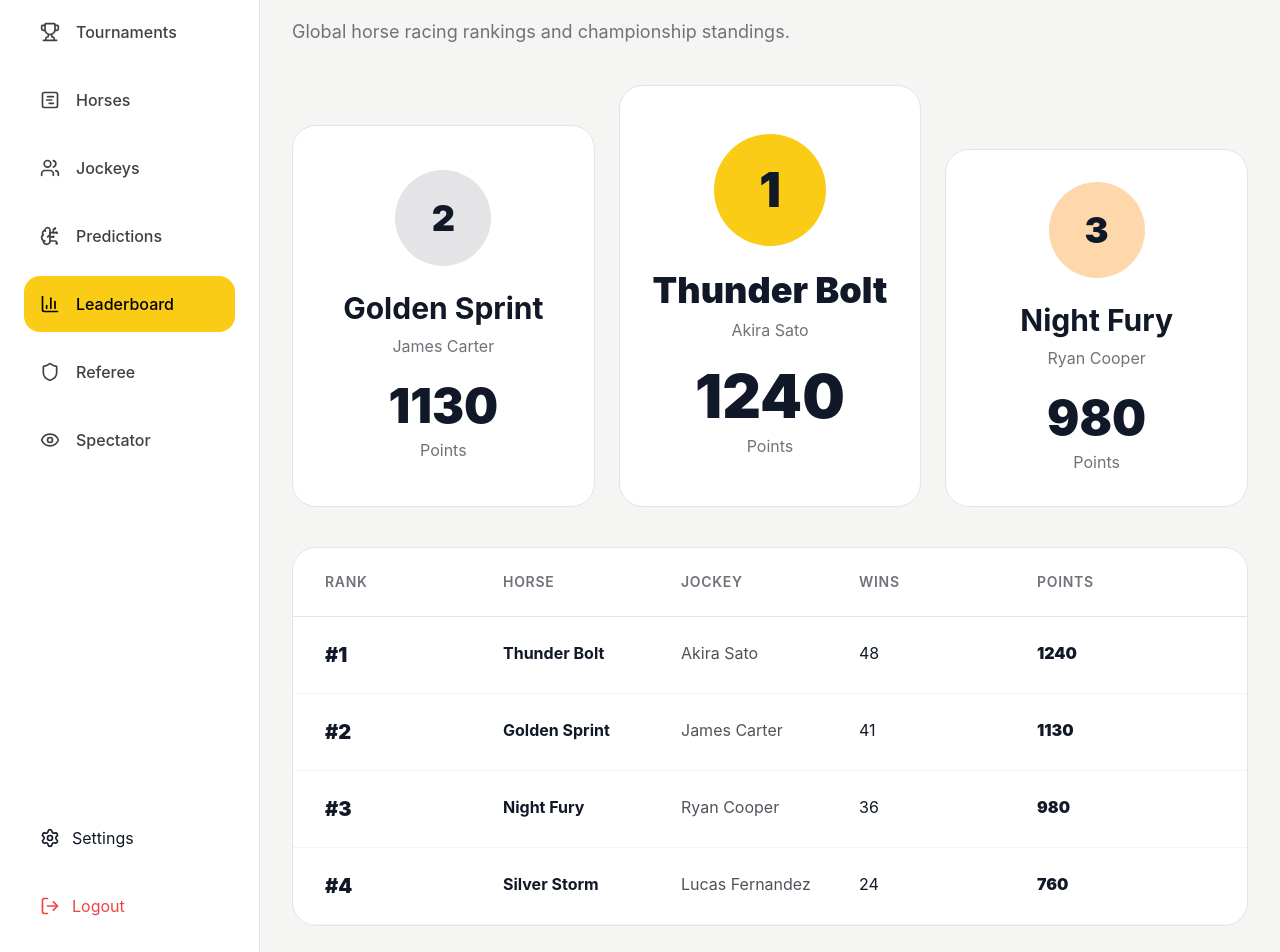
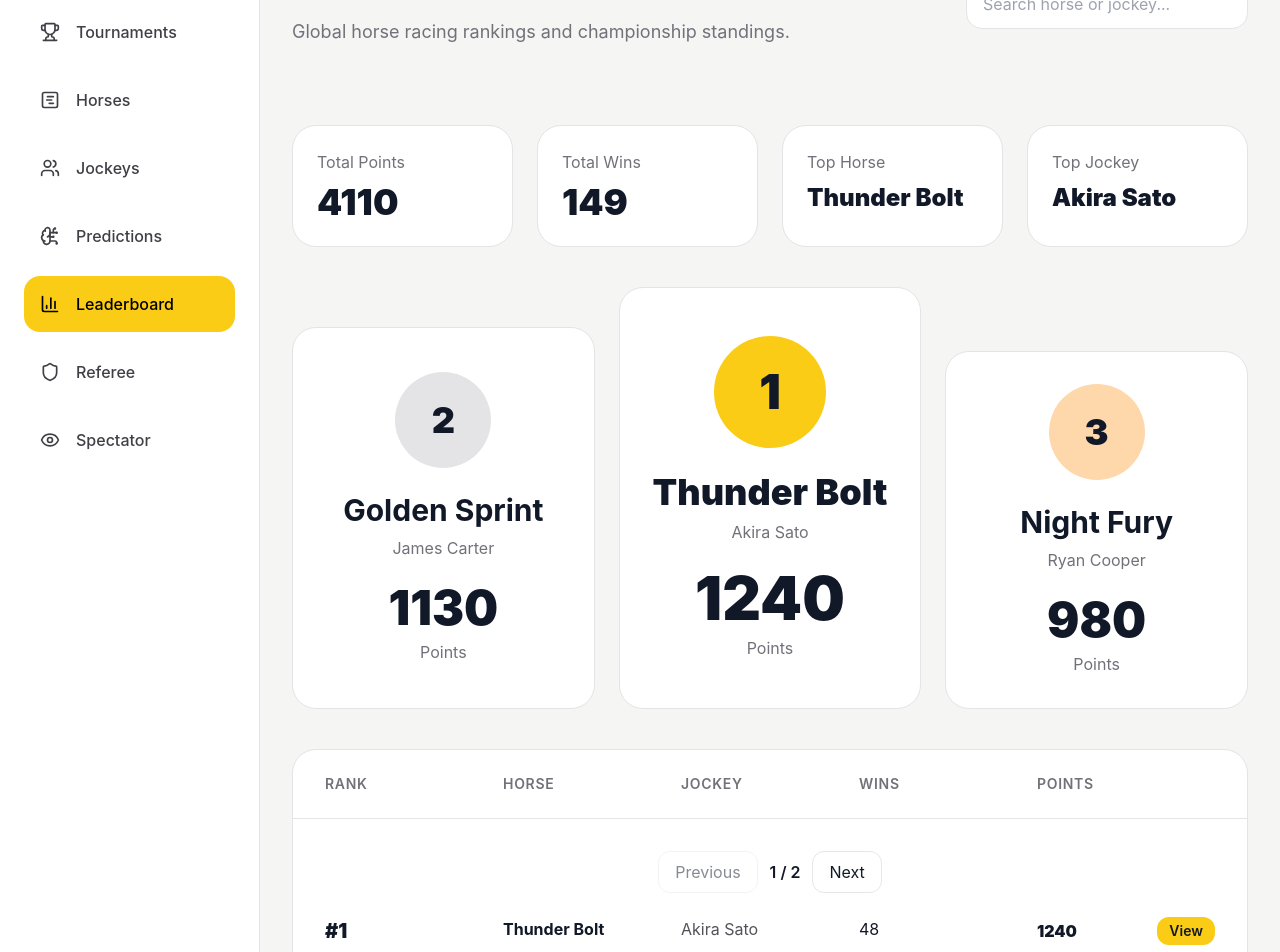
Before and after one commit to quang-nx2905/HorseRaceTMS, a React (Vite) app: page /leaderboard in a window 1280 px wide. Shown: the part 200-1152 px from the top of the page. Built offline with nearby package versions, Linux system fonts and the light colour scheme; sample sign-in values are in the browser's storage.

Commit message:
complete CRUD Leaderboard

```diff
--- /dev/null
+++ b/src/components/leaderboard/RankingDetailsModal.jsx
@@ -0,0 +1,73 @@
+import Modal from "../common/Modal";
+
+function RankingDetailsModal({
+    open,
+    onClose,
+    ranking,
+}) {
+
+    if (!ranking) return null;
+
+    return (
+
+        <Modal
+            open={open}
+            onClose={onClose}
+            title="Ranking Details"
+        >
+
+            <div className="space-y-4">
+
+                <div>
+                    <p className="text-zinc-500">
+                        Rank
+                    </p>
+                    <h3 className="font-bold">
+                        #{ranking.rank}
+                    </h3>
+                </div>
+
+                <div>
+                    <p className="text-zinc-500">
+                        Horse
+                    </p>
+                    <h3 className="font-bold">
+                        {ranking.horse}
+                    </h3>
+                </div>
+
+                <div>
+                    <p className="text-zinc-500">
+                        Jockey
+                    </p>
+                    <h3 className="font-bold">
+                        {ranking.jockey}
+                    </h3>
+                </div>
+
+                <div>
+                    <p className="text-zinc-500">
+                        Wins
+                    </p>
+                    <h3 className="font-bold">
+                        {ranking.wins}
+                    </h3>
+                </div>
+
+                <div>
+                    <p className="text-zinc-500">
+                        Points
+                    </p>
+                    <h3 className="font-bold">
+                        {ranking.points}
+                    </h3>
+                </div>
+
+            </div>
+
+        </Modal>
+
+    );
+}
+
+export default RankingDetailsModal;
--- a/src/pages/Leaderboard.jsx
+++ b/src/pages/Leaderboard.jsx
@@ -1,4 +1,21 @@
+import { useState } from "react";
+import RankingDetailsModal from "../components/leaderboard/RankingDetailsModal";
+
 function Leaderboard() {
+
+  const [search, setSearch] =
+    useState("");
+
+  const [openDetails, setOpenDetails] =
+    useState(false);
+
+  const [selectedRanking, setSelectedRanking] =
+    useState(null);
+
+  const [currentPage, setCurrentPage] =
+    useState(1);
+
+  const itemsPerPage = 3;
 
   const rankings = [
 
@@ -36,12 +53,70 @@ function Leaderboard() {
 
   ];
 
+  const filteredRankings =
+    rankings.filter(
+      (item) =>
+        item.horse
+          .toLowerCase()
+          .includes(
+            search.toLowerCase()
+          ) ||
+        item.jockey
+          .toLowerCase()
+          .includes(
+            search.toLowerCase()
+          )
+    );
+
+  const totalPages =
+    Math.ceil(
+      filteredRankings.length /
+      itemsPerPage
+    );
+
+  const paginatedRankings =
+    filteredRankings.slice(
+      (currentPage - 1) *
+      itemsPerPage,
+      currentPage *
+      itemsPerPage
+    );
+
+  const totalPoints =
+    rankings.reduce(
+      (sum, item) =>
+        sum + item.points,
+      0
+    );
+
+  const totalWins =
+    rankings.reduce(
+      (sum, item) =>
+        sum + item.wins,
+      0
+    );
+
+  const topHorse =
+    rankings[0]?.horse;
+
+  const topJockey =
+    rankings[0]?.jockey;
+
   return (
 
     <div>
 
       {/* HEADER */}
-      <div className="mb-10">
+      <div
+        className="
+    flex
+    items-center
+    justify-between
+    mb-10
+  "
+      >
+
+        <div>
 
           <h1 className="page-title">
             Leaderboard
@@ -51,6 +126,110 @@ function Leaderboard() {
             Global horse racing rankings
             and championship standings.
           </p>
+
+        </div>
+
+        <input
+          type="text"
+          placeholder="Search horse or jockey..."
+          value={search}
+          onChange={(e) =>
+            setSearch(e.target.value)
+          }
+          className="
+      px-4
+      py-3
+
+      border
+      border-zinc-200
+
+      rounded-2xl
+
+      outline-none
+    "
+        />
+
+      </div>
+
+      {/* STATS */}
+      <div
+        className="
+    grid
+    grid-cols-1
+    md:grid-cols-2
+    xl:grid-cols-4
+    gap-6
+    mb-10
+  "
+      >
+
+        <div className="card p-6">
+
+          <p className="text-zinc-500 mb-2">
+            Total Points
+          </p>
+
+          <h2
+            className="
+        text-4xl
+        font-black
+      "
+          >
+            {totalPoints}
+          </h2>
+
+        </div>
+
+        <div className="card p-6">
+
+          <p className="text-zinc-500 mb-2">
+            Total Wins
+          </p>
+
+          <h2
+            className="
+        text-4xl
+        font-black
+      "
+          >
+            {totalWins}
+          </h2>
+
+        </div>
+
+        <div className="card p-6">
+
+          <p className="text-zinc-500 mb-2">
+            Top Horse
+          </p>
+
+          <h2
+            className="
+        text-2xl
+        font-black
+      "
+          >
+            {topHorse}
+          </h2>
+
+        </div>
+
+        <div className="card p-6">
+
+          <p className="text-zinc-500 mb-2">
+            Top Jockey
+          </p>
+
+          <h2
+            className="
+        text-2xl
+        font-black
+      "
+          >
+            {topJockey}
+          </h2>
+
+        </div>
 
       </div>
 
@@ -271,10 +450,72 @@ function Leaderboard() {
 
         </div>
 
+        <div
+          className="
+    flex
+    justify-center
+    gap-3
+    mt-8
+  "
+        >
+
+          <button
+            disabled={
+              currentPage === 1
+            }
+            onClick={() =>
+              setCurrentPage(
+                currentPage - 1
+              )
+            }
+            className="
+      px-4
+      py-2
+      rounded-xl
+      border
+      disabled:opacity-50
+    "
+          >
+            Previous
+          </button>
+
+          <span
+            className="
+      flex
+      items-center
+      font-semibold
+    "
+          >
+            {currentPage} / {totalPages}
+          </span>
+
+          <button
+            disabled={
+              currentPage ===
+              totalPages
+            }
+            onClick={() =>
+              setCurrentPage(
+                currentPage + 1
+              )
+            }
+            className="
+      px-4
+      py-2
+      rounded-xl
+      border
+      disabled:opacity-50
+    "
+          >
+            Next
+          </button>
+
+        </div>
+
         {/* ROWS */}
         <div>
 
-          {rankings.map((item, index) => (
+          {paginatedRankings.map((item, index) => (
 
             <div
               key={index}
@@ -308,9 +549,45 @@ function Leaderboard() {
 
               <p>{item.wins}</p>
 
+              <div
+                className="
+    flex
+    items-center
+    justify-between
+  "
+              >
+
                 <p className="font-black">
                   {item.points}
                 </p>
+
+                <button
+                  onClick={() => {
+
+                    setSelectedRanking(
+                      item
+                    );
+
+                    setOpenDetails(true);
+
+                  }}
+                  className="
+      px-3
+      py-1
+
+      bg-yellow-400
+      hover:bg-yellow-500
+
+      rounded-xl
+
+      text-sm
+      font-semibold
+    "
+                >
+                  View
+                </button>
+
+              </div>
 
             </div>
 
@@ -320,6 +597,13 @@ function Leaderboard() {
 
       </div>
 
+      <RankingDetailsModal
+        open={openDetails}
+        onClose={() =>
+          setOpenDetails(false)
+        }
+        ranking={selectedRanking}
+      />
     </div>
 
   );
```
Lines whose indentation alone changed are shown as unchanged.
